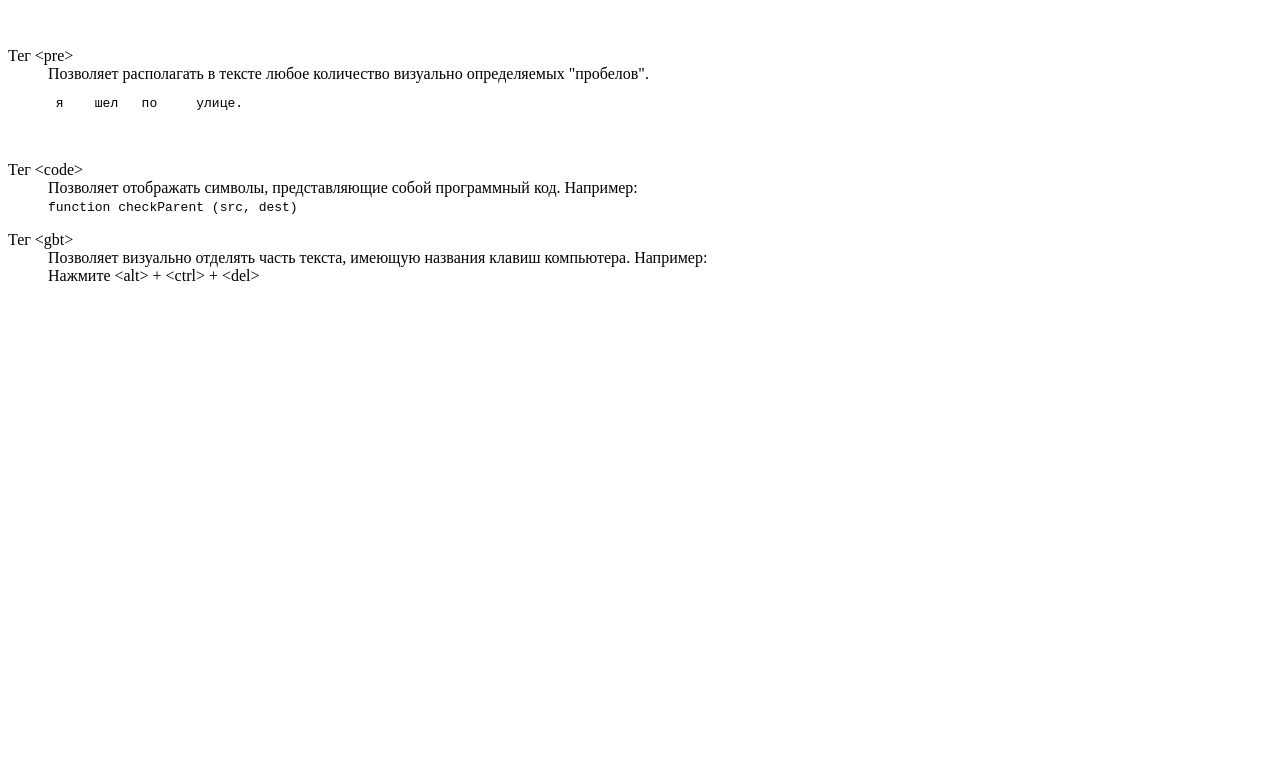
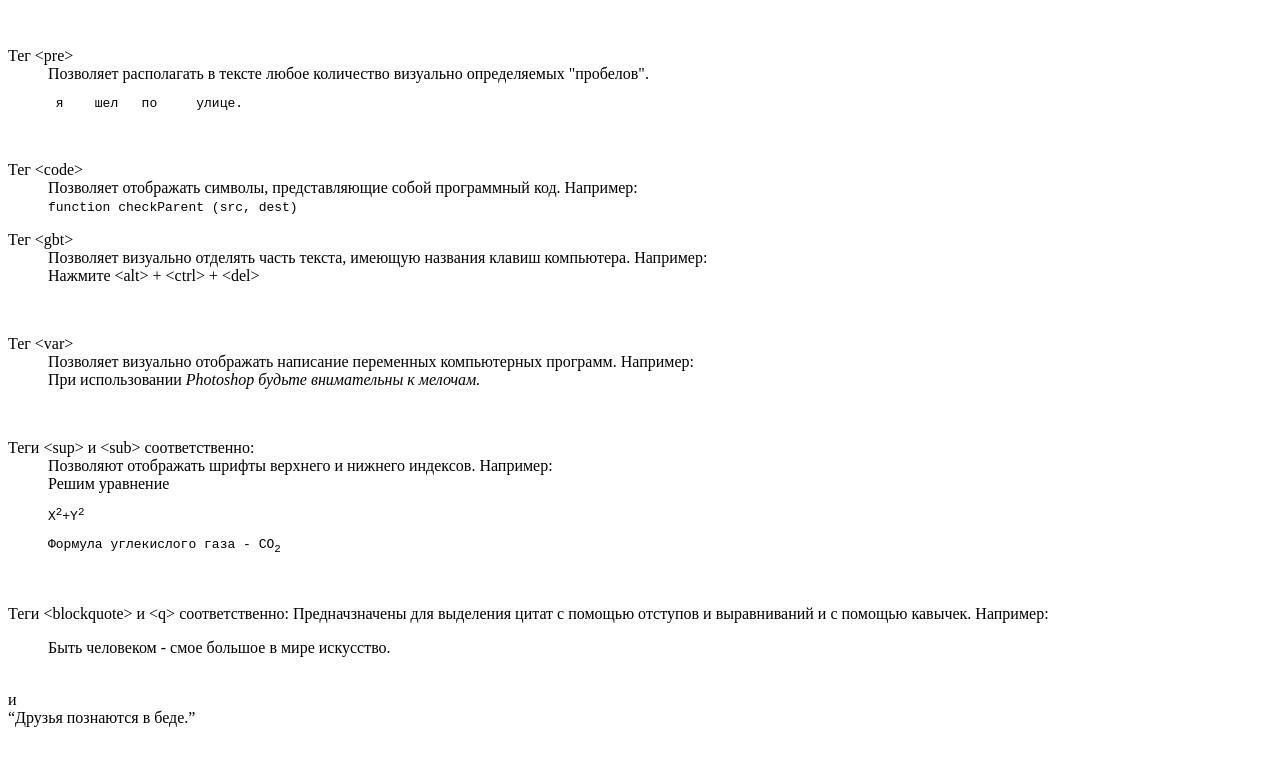
Before and after one commit to Eugene19911104/Yauhen, a plain HTML site: page Home/01_HTML/Add/tegs.html in a window 1280 px wide. Shown: the part 119-880 px from the top of the page. Before the commit the page ends 800 px from the top, so only its background shows below. Drawn offline with Linux system fonts and the light colour scheme.

Commit message:
continues

```diff
--- a/Home/01_HTML/Add/tegs.html
+++ b/Home/01_HTML/Add/tegs.html
@@ -29,6 +29,27 @@
         <dd>Позволяет визуально отделять часть текста, имеющую названия клавиш компьютера. Например: <br>
         Нажмите &lt;alt&gt + &lt;ctrl&gt + &lt;del&gt;</dd>
     </dl>
+    <br>
+    <dl>
+        <dt>Тег &lt;var&gt;</dt>
+        <dd>Позволяет визуально отображать написание переменных компьютерных программ. Например: <br>
+        При использовании <var>Photoshop будьте внимательны к мелочам.</var></dd>
+    </dl>
+    <br>
+    <dl>
+        <dt>Теги &lt;sup&gt; и &lt;sub&gt; соответственно: </dt>
+        <dd> Позволяют отображать шрифты верхнего и нижнего индексов. Например:<br>
+       Решим уравнение <pre>Х<sup>2</sup>+Y<sup>2</sup>         <p>Формула углекислого газа - СО<sub>2</sub></p></pre></dd>
+    </dl>
+    <br>
+<dl>
+    <dt>Теги &lt;blockquote&gt; и &lt;q&gt; соответственно:
+        Предначзначены для выделения цитат с помощью отступов и выравниваний и с помощью кавычек. Например:
+    <blockquote>Быть человеком - смое большое в мире искусство.</blockquote> <br>
+и <br>
+<q>Друзья познаются в беде.</q></dt>
+<br>
+</dl>
 
 </body>
 </html>
```
